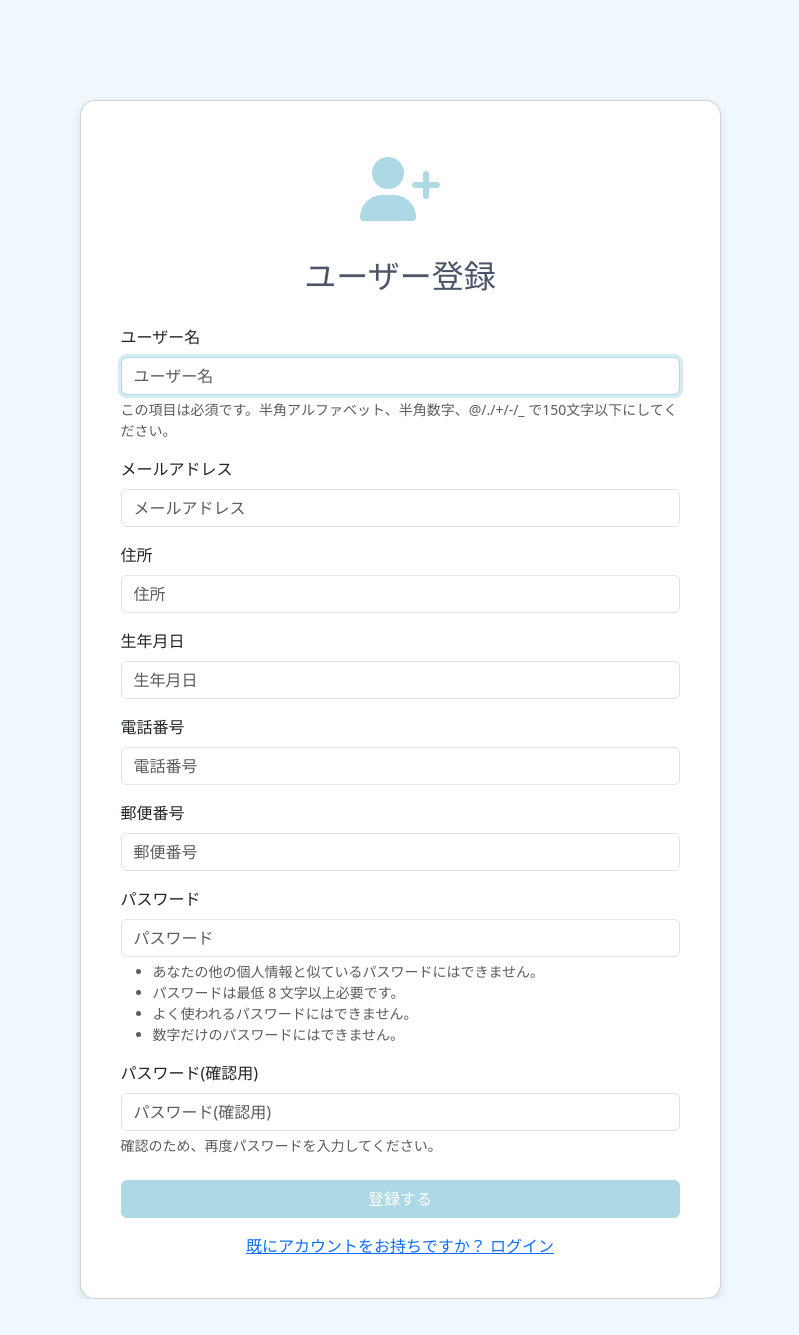
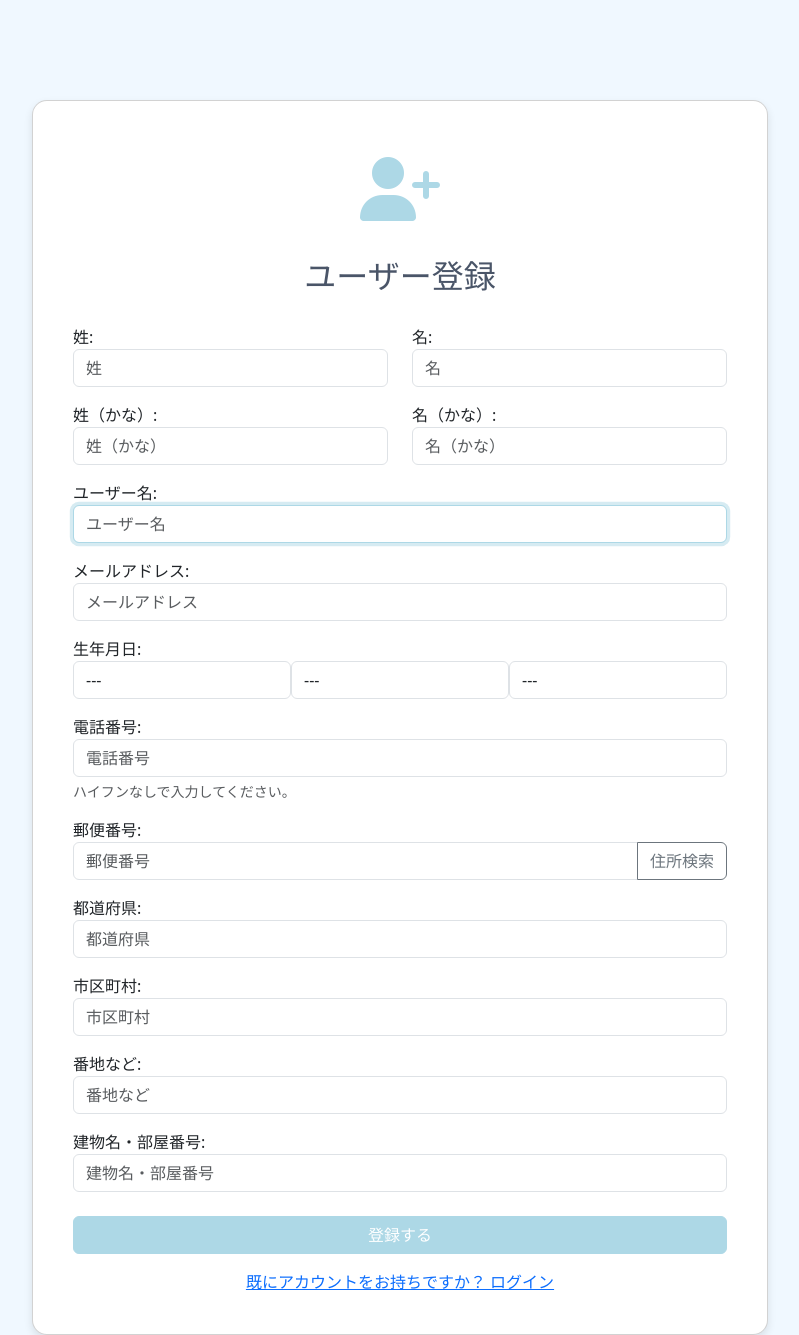
Before and after one commit to n55t/reservation_system, a Django app: page /signup/ in a window 1280 px wide. Shown: the whole page, without its empty margins (240-1039 px from the left). Before the commit the page ends 1299 px from the top, so only its background shows below. Run offline with Django 5.2, Linux system fonts and the light colour scheme.

Commit message:
💄ユーザー登録画面を改善

```diff
--- a/accounts/forms.py
+++ b/accounts/forms.py
@@ -1,24 +1,51 @@
 from django import forms
 from django.contrib.auth.forms import UserCreationForm
 from .models import CustomUser
+import re
+from datetime import date
 
 class CustomUserCreationForm(UserCreationForm):
     class Meta(UserCreationForm.Meta):
         model = CustomUser
-        fields = ('username', 'email', 'address', 'birth_date', 'phone', 'postal_code')
-        labels = {
-            'username': 'ユーザー名',
-            'email': 'メールアドレス',
-            'address': '住所',
-            'birth_date': '生年月日',
-            'phone': '電話番号',
-            'postal_code': '郵便番号',
-            'password2': 'パスワード（確認用）',
-        }
+        fields = (
+            'last_name', 'first_name', 'last_name_kana', 'first_name_kana',
+            'username', 'email', 'birth_date', 'phone',
+            'postal_code', 'prefecture', 'city', 'street_address', 'building_name'
+        )
 
     def __init__(self, *args, **kwargs):
         super().__init__(*args, **kwargs)
-        self.fields['email'].required = True
-        for field in self.fields.values():
+        # フィールドのラベルを日本語に設定
+        self.fields['last_name'].label = "姓"
+        self.fields['first_name'].label = "名"
+        self.fields['last_name_kana'].label = "姓（かな）"
+        self.fields['first_name_kana'].label = "名（かな）"
+        self.fields['username'].label = "ユーザー名"
+        self.fields['email'].label = "メールアドレス"
+        self.fields['birth_date'].label = "生年月日"
+        self.fields['phone'].label = "電話番号"
+        self.fields['postal_code'].label = "郵便番号"
+        self.fields['prefecture'].label = "都道府県"
+        self.fields['city'].label = "市区町村"
+        self.fields['street_address'].label = "番地など"
+        self.fields['building_name'].label = "建物名・部屋番号"
+
+        # 生年月日のウィジェットをSelectDateWidgetに変更
+        years = range(date.today().year - 100, date.today().year + 1)
+        self.fields['birth_date'].widget = forms.SelectDateWidget(years=years)
+
+        # プレースホルダーとCSSクラスの設定
+        for field_name, field in self.fields.items():
             field.widget.attrs['class'] = 'form-control'
-            field.widget.attrs['placeholder'] = field.label
+            if field_name not in ['birth_date']:
+                field.widget.attrs['placeholder'] = field.label
+
+        # 電話番号のヘルプテキスト
+        self.fields['phone'].help_text = "ハイフンなしで入力してください。"
+
+    def clean_phone(self):
+        phone = self.cleaned_data.get('phone')
+        if phone:
+            # 数字以外の文字をすべて削除
+            return re.sub(r'\D', '', phone)
+        return phone
--- a/accounts/models.py
+++ b/accounts/models.py
@@ -3,10 +3,22 @@
 
 
 class CustomUser(AbstractUser):
-    address = models.CharField("住所", max_length=255, blank=True)
+    # 氏名（かな）
+    last_name_kana = models.CharField("姓（かな）", max_length=150, blank=True)
+    first_name_kana = models.CharField("名（かな）", max_length=150, blank=True)
+
+    # 電話番号
+    phone = models.CharField("電話番号", max_length=20, blank=True)
+
+    # 生年月日
     birth_date = models.DateField("生年月日", null=True, blank=True)
-    phone = models.CharField("電話番号", max_length=20, blank=True)
-    postal_code = models.CharField("郵便番号", max_length=10, blank=True)
+
+    # 住所
+    postal_code = models.CharField("郵便番号", max_length=7, blank=True)
+    prefecture = models.CharField("都道府県", max_length=40, blank=True)
+    city = models.CharField("市区町村", max_length=100, blank=True)
+    street_address = models.CharField("番地など", max_length=255, blank=True)
+    building_name = models.CharField("建物名・部屋番号", max_length=255, blank=True)
 
     def __str__(self):
         return self.username
--- a/accounts/templates/accounts/signup.html
+++ b/accounts/templates/accounts/signup.html
@@ -12,7 +12,7 @@
 <body>
   <div class="container login-container">
     <div class="row justify-content-center">
-      <div class="col-md-8 col-lg-7">
+      <div class="col-md-10 col-lg-8">
         <div class="card login-card">
           <div class="login-icon">
             <i class="fas fa-user-plus"></i>
@@ -20,18 +20,110 @@
           <h2 class="login-title">ユーザー登録</h2>
           <form method="post">
             {% csrf_token %}
-            {% for field in form %}
+
+            <!-- 氏名 -->
+            <div class="row mb-3">
+              <div class="col-md-6">
+                {{ form.last_name.label_tag }}
+                {{ form.last_name }}
+                {{ form.last_name.errors }}
+              </div>
+              <div class="col-md-6">
+                {{ form.first_name.label_tag }}
+                {{ form.first_name }}
+                {{ form.first_name.errors }}
+              </div>
+            </div>
+
+            <!-- かな氏名 -->
+            <div class="row mb-3">
+              <div class="col-md-6">
+                {{ form.last_name_kana.label_tag }}
+                {{ form.last_name_kana }}
+                {{ form.last_name_kana.errors }}
+              </div>
+              <div class="col-md-6">
+                {{ form.first_name_kana.label_tag }}
+                {{ form.first_name_kana }}
+                {{ form.first_name_kana.errors }}
+              </div>
+            </div>
+
+            <!-- ユーザー名 -->
+            <div class="mb-3">
+              {{ form.username.label_tag }}
+              {{ form.username }}
+              {{ form.username.errors }}
+            </div>
+
+            <!-- メールアドレス -->
+            <div class="mb-3">
+              {{ form.email.label_tag }}
+              {{ form.email }}
+              {{ form.email.errors }}
+            </div>
+
+            <!-- 生年月日 -->
+            <div class="mb-3">
+                {{ form.birth_date.label_tag }}
+                <div class="d-flex">
+                    {{ form.birth_date }}
+                </div>
+                {{ form.birth_date.errors }}
+            </div>
+
+            <!-- 電話番号 -->
+            <div class="mb-3">
+              {{ form.phone.label_tag }}
+              {{ form.phone }}
+              <div class="form-text">{{ form.phone.help_text }}</div>
+              {{ form.phone.errors }}
+            </div>
+
+            <!-- 郵便番号 -->
+            <div class="mb-3">
+              {{ form.postal_code.label_tag }}
+              <div class="input-group">
+                {{ form.postal_code }}
+                <button class="btn btn-outline-secondary" type="button" id="zip-search-btn">住所検索</button>
+              </div>
+              {{ form.postal_code.errors }}
+            </div>
+
+            <!-- 住所 -->
+            <div class="mb-3">
+              {{ form.prefecture.label_tag }}
+              {{ form.prefecture }}
+              {{ form.prefecture.errors }}
+            </div>
+            <div class="mb-3">
+              {{ form.city.label_tag }}
+              {{ form.city }}
+              {{ form.city.errors }}
+            </div>
+            <div class="mb-3">
+              {{ form.street_address.label_tag }}
+              {{ form.street_address }}
+              {{ form.street_address.errors }}
+            </div>
+            <div class="mb-3">
+              {{ form.building_name.label_tag }}
+              {{ form.building_name }}
+              {{ form.building_name.errors }}
+            </div>
+
+            <!-- パスワード -->
+            {% for field in form.password_fields %}
               <div class="mb-3">
-                <label for="{{ field.id_for_label }}" class="form-label">{{ field.label }}</label>
+                {{ field.label_tag }}
                 {{ field }}
                 {% if field.help_text %}
                   <div class="form-text">{{ field.help_text|safe }}</div>
                 {% endif %}
-                {% for error in field.errors %}
-                  <div class="invalid-feedback d-block">{{ error }}</div>
-                {% endfor %}
+                {{ field.errors }}
               </div>
             {% endfor %}
+
             <div class="d-grid mt-4">
               <button type="submit" class="btn btn-primary btn-block">登録する</button>
             </div>
@@ -43,6 +135,32 @@
       </div>
     </div>
   </div>
+
   <script src="https://cdn.jsdelivr.net/npm/bootstrap@5.3.0/dist/js/bootstrap.bundle.min.js"></script>
+  <script>
+    document.getElementById('zip-search-btn').addEventListener('click', () => {
+      const postalCode = document.getElementById('id_postal_code').value;
+      if (!postalCode) {
+        alert('郵便番号を入力してください。');
+        return;
+      }
+
+      fetch(`https://zipcloud.ibsnet.co.jp/api/search?zipcode=${postalCode}`)
+        .then(response => response.json())
+        .then(data => {
+          if (data.status === 200 && data.results) {
+            const result = data.results[0];
+            document.getElementById('id_prefecture').value = result.address1;
+            document.getElementById('id_city').value = result.address2;
+            document.getElementById('id_street_address').value = result.address3;
+          } else {
+            alert('住所の取得に失敗しました。郵便番号を確認してください。');
+          }
+        })
+        .catch(() => {
+          alert('通信に失敗しました。時間をおいて再度お試しください。');
+        });
+    });
+  </script>
 </body>
 </html>
```
